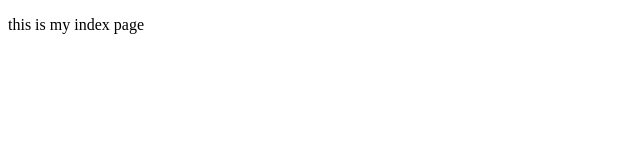
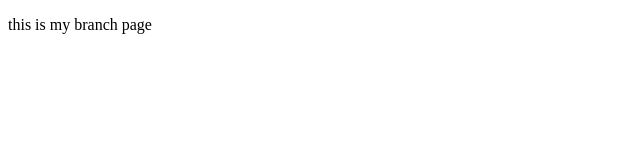
Before and after one commit to mdnomanislam/web, a plain HTML site: page index.html in a window 1280 px wide. Shown: the full height of the page, 0-640 px from the left. Drawn offline with Linux system fonts and the light colour scheme.

Commit message:
change index to branch

```diff
--- a/index.html
+++ b/index.html
@@ -4,6 +4,6 @@
 	<title></title>
 </head>
 <body>
-<p>this is my index page</p>
+<p>this is my branch page</p>
 </body>
 </html>
```
